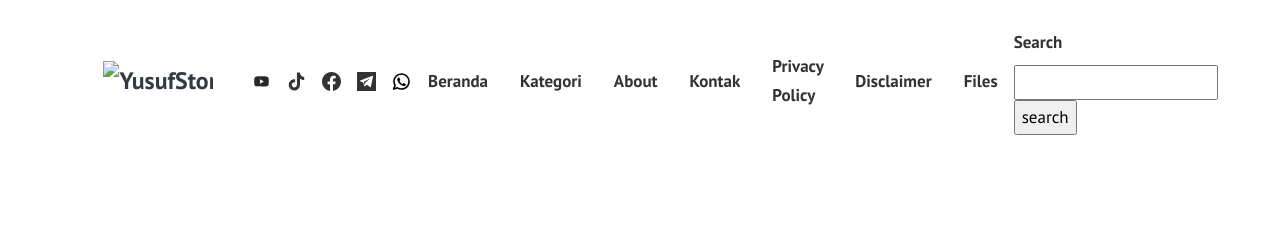
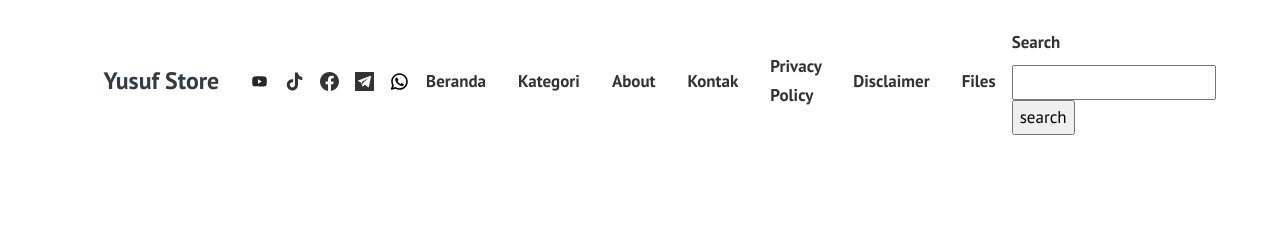
Before and after one commit to mwnsofficial/simastertutorials.github.io, a Jekyll site: the page built from pages/categories.html, in a window 1280 px wide. Shown: the top 225 px of the page. Built offline with Jekyll 4.4.1, drawn with Linux system fonts in a browser that asks for light colours; comment, search, counter and statistics services are not loaded.

Commit message:
Update default.html

```diff
--- a/_layouts/default.html
+++ b/_layouts/default.html
@@ -43,11 +43,7 @@ gtag('config', '{{site.ganalytics}}');
         <div class="container">
 
           <a class="navbar-brand text-dark font-weight-bold big d-flex align-items-center" href="{{site.baseurl}}/">
-          {% if site.logo %}
-          <img class="mr-2" src="" alt="YusufStore">
-          {% else %}
           <span class="d-none d-md-inline-block">{{ site.title }}</span>
-          {% endif %}
           </a>
 
 
@@ -117,27 +113,7 @@ gtag('config', '{{site.ganalytics}}');
 <!-- Container
 ================================================== -->
 <main class="container">
-<!-- horizontal -->
-<ins class="adsbygoogle"
-     style="display:block"
-     data-ad-client="ca-pub-1794381705838564"
-     data-ad-slot="4999984509"
-     data-ad-format="auto"
-     data-full-width-responsive="true"></ins>
-<script>
-     (adsbygoogle = window.adsbygoogle || []).push({});
-</script><br>
       {{ content }}
-<!-- horizontal -->
-<ins class="adsbygoogle"
-     style="display:block"
-     data-ad-client="ca-pub-1794381705838564"
-     data-ad-slot="4999984509"
-     data-ad-format="auto"
-     data-full-width-responsive="true"></ins>
-<script>
-     (adsbygoogle = window.adsbygoogle || []).push({});
-</script>
 </main>
 
 <!-- Footer
```
